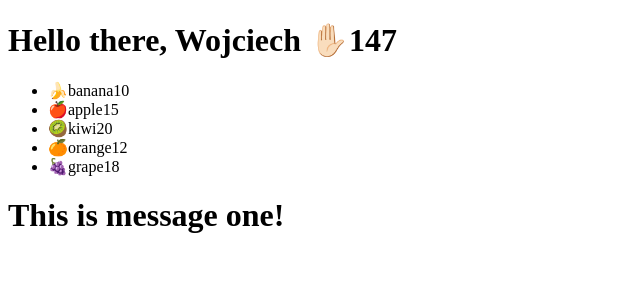
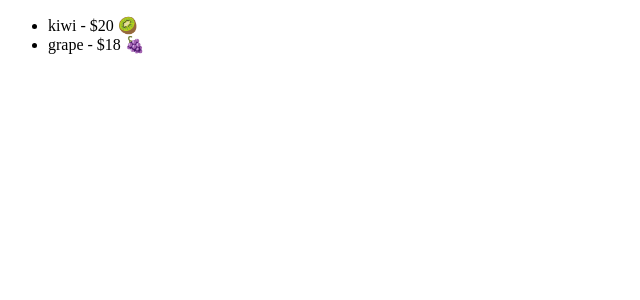
Before and after one commit to wojciech-san/react-learning, a React (Vite) app: page / in a window 1280 px wide. Shown: the top 300 px of the page, without its empty margins (0-640 px from the left). Built offline with nearby package versions, Linux system fonts and the light colour scheme.

Commit message:
finished 18-19

```diff
--- a/src/App.jsx
+++ b/src/App.jsx
@@ -11,9 +11,7 @@ function App() {
   };
   return (
     <div className="App">
-      <Hello person={person} />
       <Fruits />
-      <ConditionalComponent />
     </div>
   );
 }
--- a/src/components/ConditionalComponent.jsx
+++ b/src/components/ConditionalComponent.jsx
@@ -5,10 +5,5 @@ export default function ConditionalComponent() {
   let message;
   const display = true;
 
-  if (display) {
-    message = <h1>This is message one!</h1>;
-  } else {
-    message = <h1>This is message two!</h1>;
-  }
-  return message;
+  return display ? <Welcome /> : <Code />;
 }
--- a/src/components/Fruit.jsx
+++ b/src/components/Fruit.jsx
@@ -1,9 +1,13 @@
 export default function Fruit({ name, price, emoji }) {
   return (
-    <li>
-      {emoji}
-      {name}
-      {price}
-    </li>
+    <>
+      {price > 15 ? (
+        <li>
+          {name} - ${price} {emoji}
+        </li>
+      ) : (
+        ""
+      )}
+    </>
   );
 }
```
